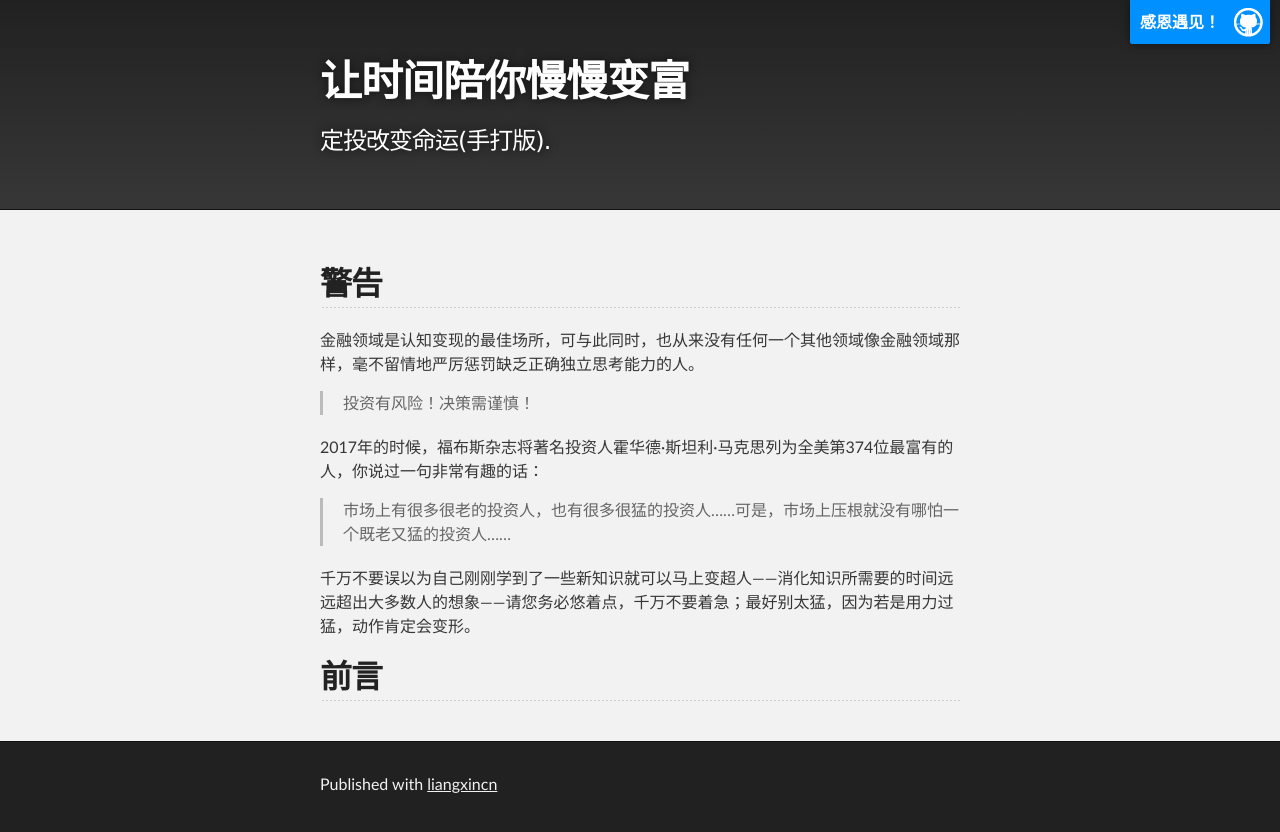
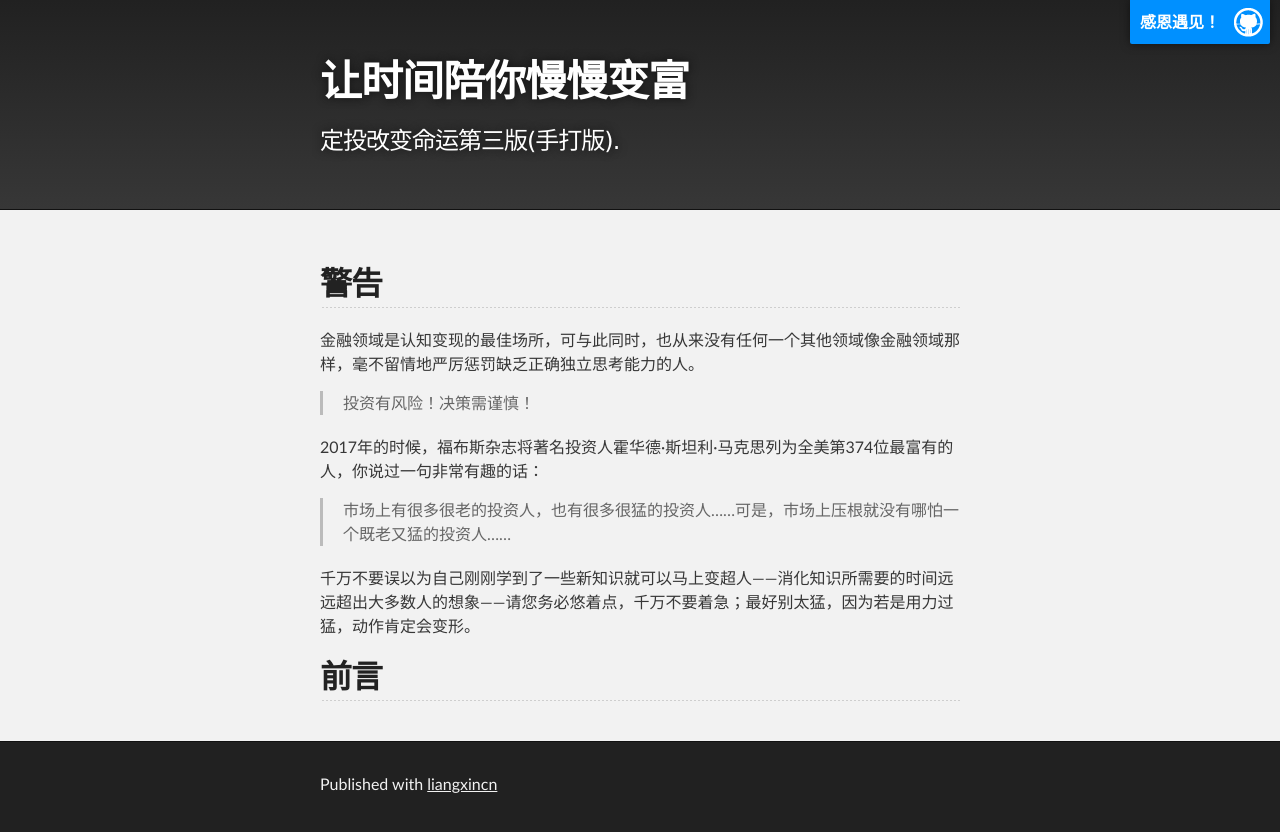
Before and after one commit to liangxincn/-, a Jekyll site: the page built from index.md, in a window 1280 px wide. Shown: the top 832 px of the page. Built offline with Jekyll 4.4.1, drawn with Linux system fonts in a browser that asks for light colours; our own code applies the rules of GitHub Pages for plain Markdown files.

Commit message:
Update _config.yml

```diff
--- a/_config.yml
+++ b/_config.yml
@@ -1,5 +1,5 @@
 title: 让时间陪你慢慢变富
-description: 定投改变命运(手打版).
+description: 定投改变命运第三版(手打版).
 show_downloads: true
 google_analytics:
 theme: jekyll-theme-slate
```
